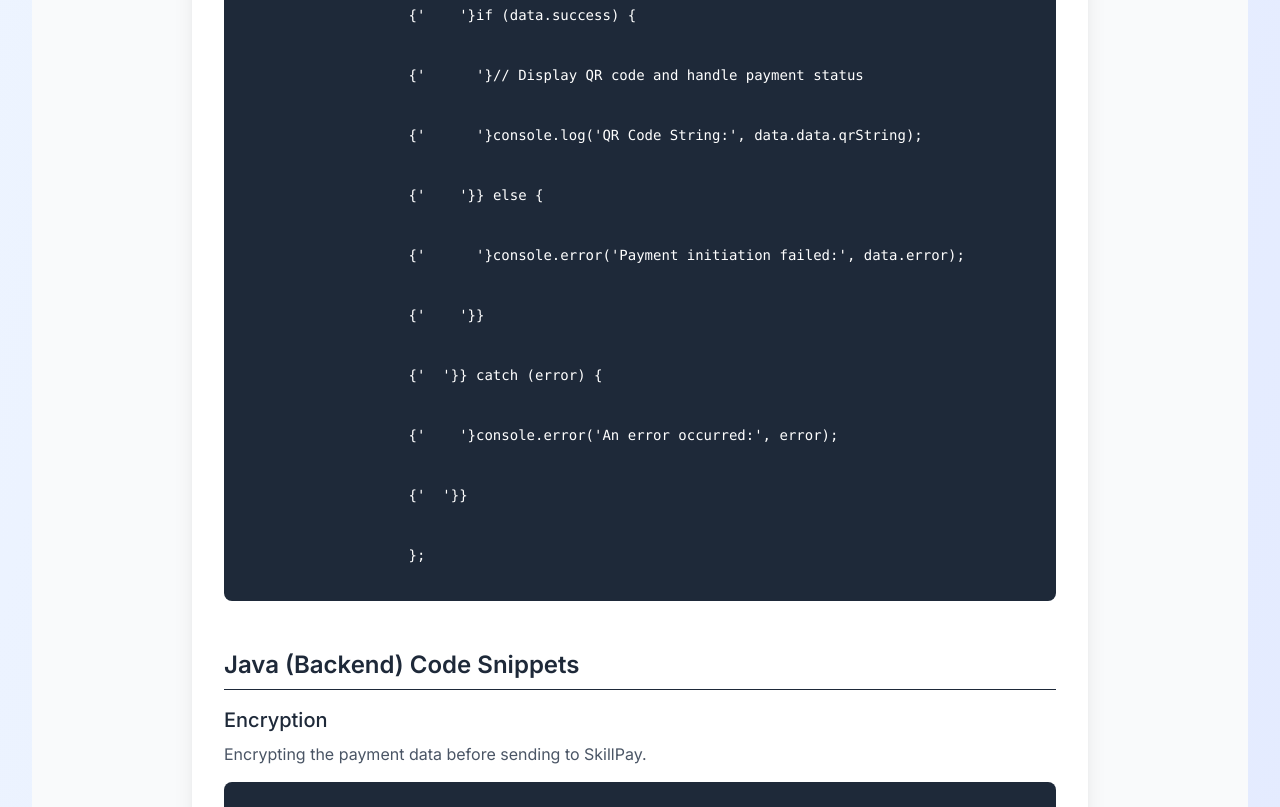
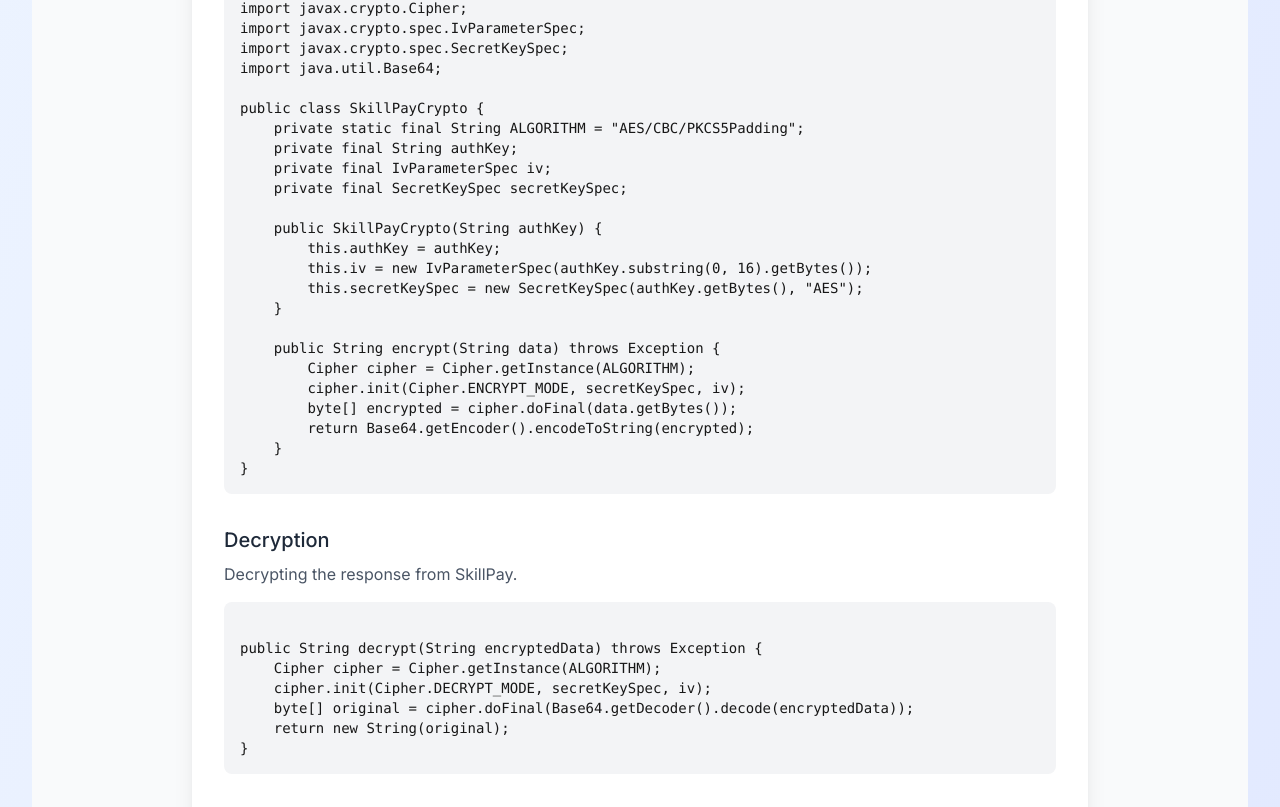
Before and after one commit to xtuae/skillpaydemo, a Next.js app: page /docs in a window 1280 px wide. Shown: the part 1593-2400 px from the top of the page. Built offline with nearby package versions, Linux system fonts and the light colour scheme.

Commit message:
fix: resolve build errors

```diff
--- a/app/api/transactions/route.ts
+++ b/app/api/transactions/route.ts
@@ -1,4 +1,4 @@
-import { NextRequest, NextResponse } from 'next/server';
+import { NextResponse } from 'next/server';
 import { getAllTransactions } from '@/lib/db';
 
 export async function GET() {
--- a/app/docs/page.tsx
+++ b/app/docs/page.tsx
@@ -65,49 +65,33 @@ export default function DocsPage() {
                 <p className="text-gray-600 mb-4">
                   Example of initiating a payment from a React component.
                 </p>
-                <pre className="bg-gray-800 text-white p-4 rounded-lg overflow-x-auto text-sm">
-                  <code dangerouslySetInnerHTML={{ __html: `
-                    <span class="text-blue-400">const</span> initiatePayment = <span class="text-blue-400">async</span> (paymentDetails) => {<br>
-                    {'  '}<span class="text-blue-400">try</span> {<br>
-                    <br />
-                    {'    '}<span className="text-blue-400">const</span> response = <span className="text-blue-400">await</span> fetch('/api/payment/init', &#123;
-                    <br />
-                    {'      '}method: <span className="text-green-400">'POST'</span>,
-                    <br />
-                    {'      '}headers: &#123;
-                    <br />
-                    {'        '}<span className="text-green-400">'Content-Type'</span>: <span className="text-green-400">'application/json'</span>,
-                    <br />
-                    {'      '}&#125;,
-                    <br />
-                    {'      '}body: JSON.stringify(paymentDetails),
-                    <br />
-                    {'    '}&#125;);
-                    <br />
-                    <br />
-                    {'    '}<span className="text-blue-400">const</span> data = <span className="text-blue-400">await</span> response.json();
-                    <br />
-                    <br />
-                    {'    '}<span className="text-blue-400">if</span> (data.success) &#123;
-                    <br />
-                    {'      '}<span className="text-gray-500">// Display QR code and handle payment status</span>
-                    <br />
-                    {'      '}console.log(<span className="text-green-400">'QR Code String:'</span>, data.data.qrString);
-                    <br />
-                    {'    '}&#125; <span className="text-blue-400">else</span> &#123;
-                    <br />
-                    {'      '}console.error(<span className="text-green-400">'Payment initiation failed:'</span>, data.error);
-                    <br />
-                    {'    '}&#125;
-                    <br />
-                    {'  '}&#125; <span className="text-blue-400">catch</span> (error) &#123;
-                    <br />
-                    {'    '}console.error(<span className="text-green-400">'An error occurred:'</span>, error);
-                    <br />
-                    {'  '}&#125;
-                    <br />
-                    };
-                  ` }} />
+                <pre className="bg-gray-100 p-4 rounded-lg overflow-x-auto text-sm">
+                  <code>
+{`
+const initiatePayment = async (paymentDetails) => {
+  try {
+    const response = await fetch('/api/payment/init', {
+      method: 'POST',
+      headers: {
+        'Content-Type': 'application/json',
+      },
+      body: JSON.stringify(paymentDetails),
+    });
+
+    const data = await response.json();
+
+    if (data.success) {
+      // Display QR code and handle payment status
+      console.log('QR Code String:', data.data.qrString);
+    } else {
+      console.error('Payment initiation failed:', data.error);
+    }
+  } catch (error) {
+    console.error('An error occurred:', error);
+  }
+};
+`}
+                  </code>
                 </pre>
               </section>
 
@@ -121,52 +105,35 @@ export default function DocsPage() {
                     <p className="text-gray-600 mb-4">
                       Encrypting the payment data before sending to SkillPay.
                     </p>
-                    <pre className="bg-gray-800 text-white p-4 rounded-lg overflow-x-auto text-sm">
-                      <code dangerouslySetInnerHTML={{ __html: `
-                        <span class="text-blue-400">import</span> javax.crypto.Cipher;<br>
-                        <span class="text-blue-400">import</span> javax.crypto.spec.IvParameterSpec;<br>
-                        <br />
-                        <span className="text-blue-400">import</span> javax.crypto.spec.SecretKeySpec;
-                        <br />
-                        <span className="text-blue-400">import</span> java.util.Base64;
-                        <br />
-                        <br />
-                        <span className="text-blue-400">public</span> <span className="text-blue-400">class</span> <span className="text-yellow-400">SkillPayCrypto</span> &#123;
-                        <br />
-                        {'    '}<span className="text-blue-400">private</span> <span className="text-blue-400">static</span> <span className="text-blue-400">final</span> String ALGORITHM = <span className="text-green-400">"AES/CBC/PKCS5Padding"</span>;
-                        <br />
-                        {'    '}<span className="text-blue-400">private</span> <span className="text-blue-400">final</span> String authKey;
-                        <br />
-                        {'    '}<span className="text-blue-400">private</span> <span className="text-blue-400">final</span> IvParameterSpec iv;
-                        <br />
-                        {'    '}<span className="text-blue-400">private</span> <span className="text-blue-400">final</span> SecretKeySpec secretKeySpec;
-                        <br />
-                        <br />
-                        {'    '}<span className="text-blue-400">public</span> <span className="text-yellow-400">SkillPayCrypto</span>(String authKey) &#123;
-                        <br />
-                        {'        '}<span className="text-blue-400">this</span>.authKey = authKey;
-                        <br />
-                        {'        '}<span className="text-blue-400">this</span>.iv = <span className="text-blue-400">new</span> IvParameterSpec(authKey.substring(0, 16).getBytes());
-                        <br />
-                        {'        '}<span className="text-blue-400">this</span>.secretKeySpec = <span className="text-blue-400">new</span> SecretKeySpec(authKey.getBytes(), <span className="text-green-400">"AES"</span>);
-                        <br />
-                        {'    '}&#125;
-                        <br />
-                        <br />
-                        {'    '}<span className="text-blue-400">public</span> String <span className="text-yellow-400">encrypt</span>(String data) <span className="text-blue-400">throws</span> Exception &#123;
-                        <br />
-                        {'        '}Cipher cipher = Cipher.getInstance(ALGORITHM);
-                        <br />
-                        {'        '}cipher.init(Cipher.ENCRYPT_MODE, secretKeySpec, iv);
-                        <br />
-                        {'        '}<span className="text-blue-400">byte</span>[] encrypted = cipher.doFinal(data.getBytes());
-                        <br />
-                        {'        '}<span className="text-blue-400">return</span> Base64.getEncoder().encodeToString(encrypted);
-                        <br />
-                        {'    '}&#125;
-                        <br />
-                        }
-                      ` }} />
+                    <pre className="bg-gray-100 p-4 rounded-lg overflow-x-auto text-sm">
+                      <code>
+{`
+import javax.crypto.Cipher;
+import javax.crypto.spec.IvParameterSpec;
+import javax.crypto.spec.SecretKeySpec;
+import java.util.Base64;
+
+public class SkillPayCrypto {
+    private static final String ALGORITHM = "AES/CBC/PKCS5Padding";
+    private final String authKey;
+    private final IvParameterSpec iv;
+    private final SecretKeySpec secretKeySpec;
+
+    public SkillPayCrypto(String authKey) {
+        this.authKey = authKey;
+        this.iv = new IvParameterSpec(authKey.substring(0, 16).getBytes());
+        this.secretKeySpec = new SecretKeySpec(authKey.getBytes(), "AES");
+    }
+
+    public String encrypt(String data) throws Exception {
+        Cipher cipher = Cipher.getInstance(ALGORITHM);
+        cipher.init(Cipher.ENCRYPT_MODE, secretKeySpec, iv);
+        byte[] encrypted = cipher.doFinal(data.getBytes());
+        return Base64.getEncoder().encodeToString(encrypted);
+    }
+}
+`}
+                      </code>
                     </pre>
                   </div>
 
@@ -175,19 +142,17 @@ export default function DocsPage() {
                     <p className="text-gray-600 mb-4">
                       Decrypting the response from SkillPay.
                     </p>
-                    <pre className="bg-gray-800 text-white p-4 rounded-lg overflow-x-auto text-sm">
-                      <code dangerouslySetInnerHTML={{ __html: `
-                        <span class="text-blue-400">public</span> String <span class="text-yellow-400">decrypt</span>(String encryptedData) <span class="text-blue-400">throws</span> Exception {<br>
-                        {'    '}Cipher cipher = Cipher.getInstance(ALGORITHM);<br>
-                        <br />
-                        {'    '}cipher.init(Cipher.DECRYPT_MODE, secretKeySpec, iv);
-                        <br />
-                        {'    '}<span className="text-blue-400">byte</span>[] original = cipher.doFinal(Base64.getDecoder().decode(encryptedData));
-                        <br />
-                        {'    '}<span className="text-blue-400">return</span> <span className="text-blue-400">new</span> String(original);
-                        <br />
-                        }
-                      ` }} />
+                    <pre className="bg-gray-100 p-4 rounded-lg overflow-x-auto text-sm">
+                      <code>
+{`
+public String decrypt(String encryptedData) throws Exception {
+    Cipher cipher = Cipher.getInstance(ALGORITHM);
+    cipher.init(Cipher.DECRYPT_MODE, secretKeySpec, iv);
+    byte[] original = cipher.doFinal(Base64.getDecoder().decode(encryptedData));
+    return new String(original);
+}
+`}
+                      </code>
                     </pre>
                   </div>
                 </div>
```
